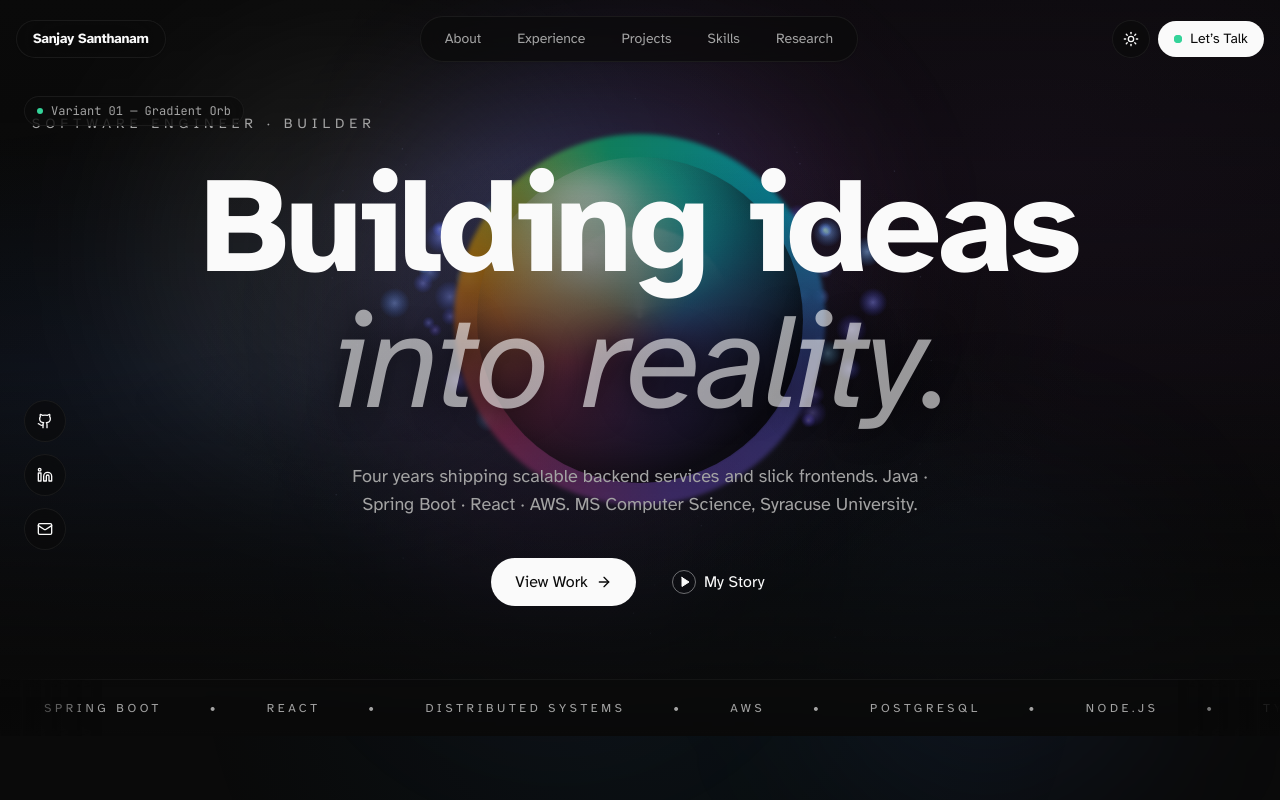
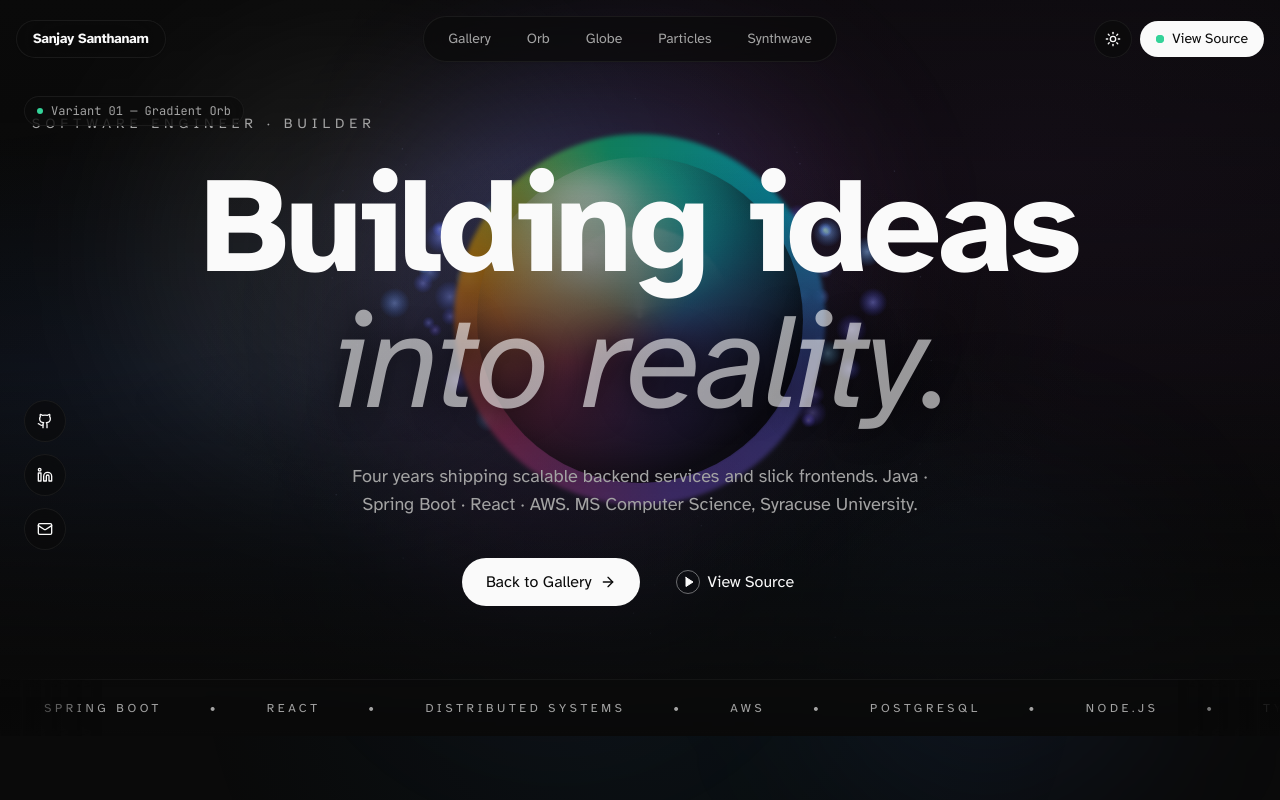
Before and after one commit to Sanjays2402/portfolio-hero-experiment, a Next.js app: page /v1 in a window 1280 px wide. Built offline with nearby package versions, Linux system fonts and the light colour scheme.

Commit message:
fix: nav + CTAs now point to actual routes (Gallery/Orb/Globe/Particles/Synthwave + GitHub)

```diff
--- a/components/heroes/hero-shell.tsx
+++ b/components/heroes/hero-shell.tsx
@@ -82,23 +82,23 @@ export function HeroShell({ centerpiece, variantLabel }: Props) {
             className="flex flex-col sm:flex-row gap-3 justify-center items-center"
           >
             <Link
-              href="#projects"
-              onClick={(e) => { e.preventDefault(); document.querySelector('#projects')?.scrollIntoView({ behavior: 'smooth' }) }}
+              href="/"
               className="group inline-flex items-center gap-2 bg-foreground text-background px-6 py-3 rounded-full font-medium hover:opacity-90 transition-opacity"
             >
-              View Work
+              Back to Gallery
               <ArrowRight className="h-4 w-4 transition-transform group-hover:translate-x-0.5" />
             </Link>
-            <Link
-              href="#about"
-              onClick={(e) => { e.preventDefault(); document.querySelector('#about')?.scrollIntoView({ behavior: 'smooth' }) }}
+            <a
+              href="https://github.com/Sanjays2402/portfolio-hero-experiment"
+              target="_blank"
+              rel="noopener noreferrer"
               className="group inline-flex items-center gap-2 px-6 py-3 rounded-full font-medium text-foreground hover:bg-muted/40 transition-colors"
             >
               <span className="flex items-center justify-center w-6 h-6 rounded-full border border-foreground/40 group-hover:border-foreground transition-colors">
                 <Play className="h-3 w-3 fill-current ml-0.5" />
               </span>
-              My Story
-            </Link>
+              View Source
+            </a>
           </motion.div>
 
           <motion.div
--- a/components/navbar.tsx
+++ b/components/navbar.tsx
@@ -7,11 +7,11 @@ import { motion, AnimatePresence } from 'framer-motion'
 import { Moon, Sun, Menu, X } from 'lucide-react'
 
 const navItems = [
-  { name: 'About', href: '#about' },
-  { name: 'Experience', href: '#experience' },
-  { name: 'Projects', href: '#projects' },
-  { name: 'Skills', href: '#skills' },
-  { name: 'Research', href: '#research' },
+  { name: 'Gallery', href: '/' },
+  { name: 'Orb', href: '/v1' },
+  { name: 'Globe', href: '/v2' },
+  { name: 'Particles', href: '/v3' },
+  { name: 'Synthwave', href: '/v4' },
 ]
 
 export function Navbar() {
@@ -39,8 +39,7 @@ export function Navbar() {
       <div className="max-w-7xl mx-auto flex items-center justify-between">
         {/* Logo */}
         <Link
-          href="#home"
-          onClick={() => handleNavClick('#home')}
+          href="/"
           className="flex items-center gap-2 px-4 py-2 rounded-full bg-background/70 backdrop-blur-xl border border-border/60 shadow-sm hover:border-foreground/30 transition-colors"
         >
           <span className="font-semibold tracking-tight text-sm">Sanjay Santhanam</span>
@@ -52,7 +51,6 @@ export function Navbar() {
             <Link
               key={item.name}
               href={item.href}
-              onClick={(e) => { e.preventDefault(); handleNavClick(item.href) }}
               className="px-4 py-1.5 rounded-full text-sm font-medium text-muted-foreground hover:text-foreground hover:bg-muted/60 transition-colors"
             >
               {item.name}
@@ -70,17 +68,18 @@ export function Navbar() {
             {theme === 'dark' ? <Sun className="h-4 w-4" /> : <Moon className="h-4 w-4" />}
           </button>
 
-          <Link
-            href="#contact"
-            onClick={(e) => { e.preventDefault(); handleNavClick('#contact') }}
+          <a
+            href="https://github.com/Sanjays2402/portfolio-hero-experiment"
+            target="_blank"
+            rel="noopener noreferrer"
             className="hidden sm:inline-flex items-center gap-2 px-4 py-2 rounded-full bg-foreground text-background text-sm font-medium hover:opacity-90 transition-opacity"
           >
             <span className="relative flex h-2 w-2">
               <span className="absolute inline-flex h-full w-full rounded-full bg-emerald-400 opacity-75 pulse-dot" />
               <span className="relative inline-flex rounded-full h-2 w-2 bg-emerald-400" />
             </span>
-            Let&rsquo;s Talk
-          </Link>
+            View Source
+          </a>
 
           <button
             className="md:hidden p-2.5 rounded-full bg-background/70 backdrop-blur-xl border border-border/60"
@@ -100,11 +99,11 @@ export function Navbar() {
             exit={{ opacity: 0, y: -8 }}
             className="md:hidden mt-2 max-w-7xl mx-auto rounded-2xl bg-background/90 backdrop-blur-xl border border-border/60 shadow-lg overflow-hidden"
           >
-            {navItems.concat([{ name: 'Contact', href: '#contact' }]).map((item) => (
+            {navItems.map((item) => (
               <Link
                 key={item.name}
                 href={item.href}
-                onClick={(e) => { e.preventDefault(); handleNavClick(item.href) }}
+                onClick={() => setIsOpen(false)}
                 className="block px-5 py-3 text-sm font-medium text-foreground hover:bg-muted/40 border-b border-border/40 last:border-b-0"
               >
                 {item.name}
```
Also changed, not shown: 16 other files (tests, documents, lock files or other folders).
